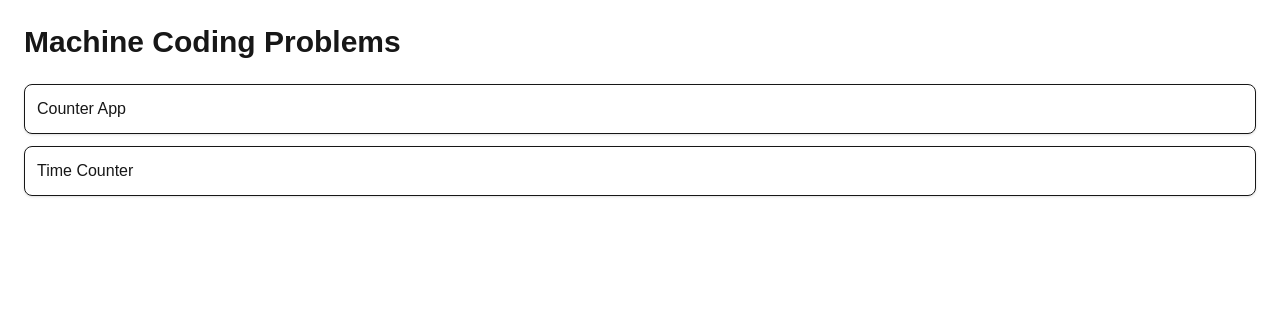
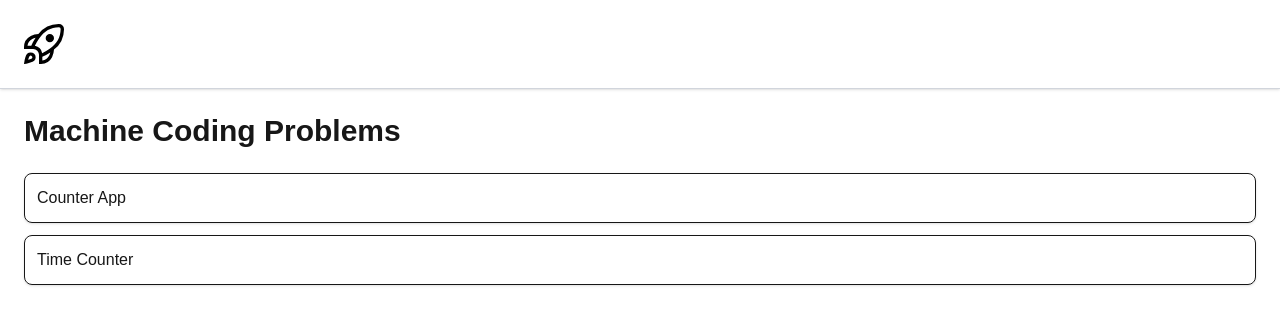
Before and after one commit to ajithkumarreddy/nextjs-component-lab, a Next.js app: page / in a window 1280 px wide. Shown: the top 324 px of the page. Built offline with nearby package versions, Linux system fonts and the light colour scheme.

Commit message:
feat: added header component

```diff
--- a/app/layout.tsx
+++ b/app/layout.tsx
@@ -1,6 +1,7 @@
 import type { Metadata } from "next";
 import { Poppins } from "next/font/google";
 import "./globals.css";
+import Header from "@/components/header/header";
 
 const poppins = Poppins({
   variable: "--font-poppins",
@@ -21,6 +22,7 @@ export default function RootLayout({
   return (
     <html lang="en">
       <body className={`${poppins.variable} antialiased`}>
+        <Header isBackEnabled={false}/>
         {children}
       </body>
     </html>
--- /dev/null
+++ b/src/components/header/header.styles.ts
@@ -0,0 +1,10 @@
+import { tv } from "tailwind-variants";
+
+export const headerStyles = {
+  wrapper: tv({
+    base: "flex items-center justify-between p-6 bg-white shadow-sm border-b border-gray-300",
+  }),
+  link: tv({
+    base: "text-lg px-3 py-1 rounded-md bg-white text-black font-bold cursor-pointer transition-colors hover:underline underline-offset-2",
+  }),
+};
--- /dev/null
+++ b/src/components/header/header.tsx
@@ -0,0 +1,38 @@
+"use client";
+import { useRouter, usePathname } from "next/navigation";
+import Image from "next/image";
+import Link from "next/link";
+import RocketLaunch from "../../../public/rocket-launch.svg";
+import type { HeaderProps } from "./header.types";
+import { headerStyles } from "./header.styles";
+
+const Header = ({ isBackEnabled }: HeaderProps) => {
+  const router = useRouter();
+  const pathname = usePathname();
+
+  const showBack = isBackEnabled || pathname.startsWith("/component");
+
+  return (
+    <header className={headerStyles.wrapper()}>
+      {showBack ? (
+        <Link
+          role="link"
+          href="/"
+          className={headerStyles.link()}
+        >
+          ← Back
+        </Link>
+      ) : (
+        <Image
+          data-testid="logo"
+          src={RocketLaunch}
+          alt="logo"
+          width={40}
+          height={40}
+        />
+      )}
+    </header>
+  );
+};
+
+export default Header;
--- /dev/null
+++ b/src/components/header/header.types.ts
@@ -0,0 +1,3 @@
+export interface HeaderProps {
+  isBackEnabled?: Boolean;
+}
--- /dev/null
+++ b/src/components/header/index.ts
@@ -0,0 +1 @@
+export { default } from "./header";
```
Also changed, not shown: public/rocket-launch.svg (added), src/components/theme-toggle/hooks/useTheme.js (added), src/components/theme-toggle/index.ts (added), src/components/theme-toggle/theme-toggle.tsx (added), src/components/theme-toggle/theme-toggle.types.ts (added), 1 other file (tests, documents, lock files or other folders).
